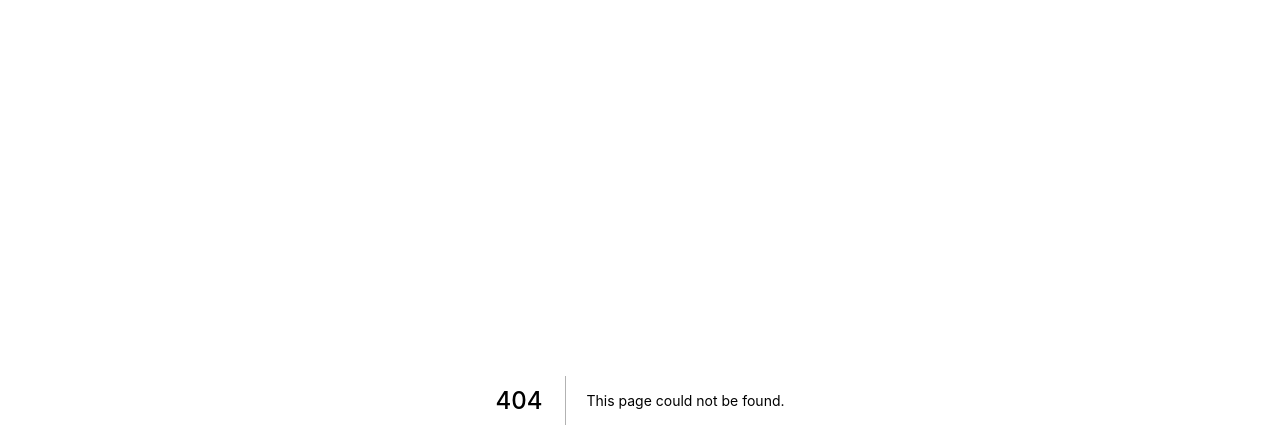
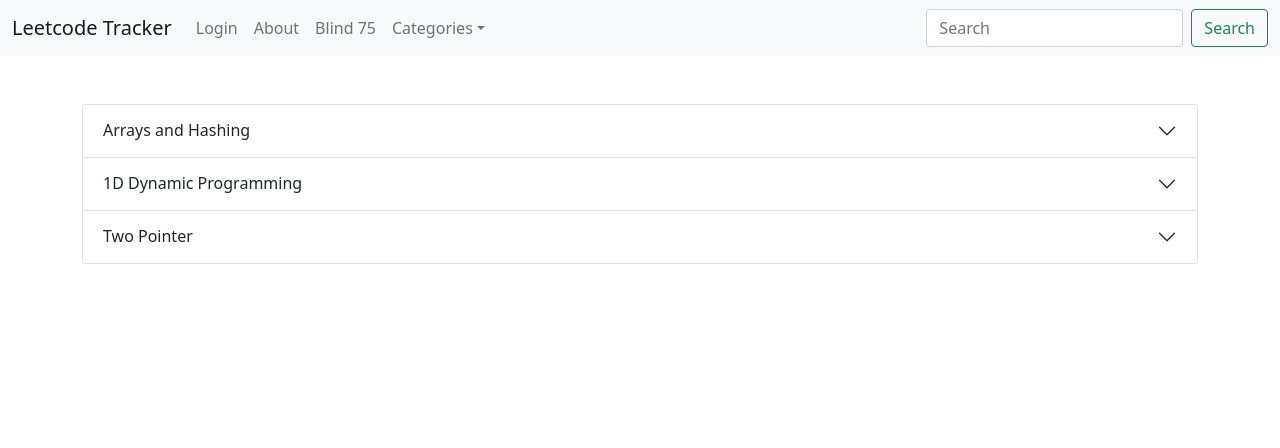
Before and after one commit to LoganLieou/lc-tracker, a Next.js app: page /blind in a window 1280 px wide. Before the commit this address had no page. Shown: the top 448 px of the page. Built offline with nearby package versions, Linux system fonts and the light colour scheme.

Commit message:
minor changes not finished at all too lazy

```diff
--- /dev/null
+++ b/pages/blind.js
@@ -0,0 +1,44 @@
+import { useState, useEffect } from 'react'
+import { Accordion, Form } from 'react-bootstrap'
+import { NB } from './index.js'
+
+export default function Blind() {
+  return (
+    <div>
+      <NB/>
+        <Accordion className="container mt-5 my-5">
+
+            <Accordion.Item eventKey="0">
+                <Accordion.Header>Arrays and Hashing</Accordion.Header>
+                    <Accordion.Body>
+                      <Form>
+                        <Form.Check type="checkbox" id="default-checkbox" label="Two Sum"/>
+                        <Form.Check type="checkbox" id="default-checkbox" label="Contains Duplicate"/>
+                        <Form.Check type="checkbox" id="default-checkbox" label="Valid Anagram"/>
+                        <Form.Check type="checkbox" id="default-checkbox" label="Group Anagrams"/>
+                        <Form.Check type="checkbox" id="default-checkbox" label="Top K Frequent Elements"/>
+                        <Form.Check type="checkbox" id="default-checkbox" label="Product of Array Except Self"/>
+                        <Form.Check type="checkbox" id="default-checkbox" label="Encode and Decode Strings"/>
+                        <Form.Check type="checkbox" id="default-checkbox" label="Longest Consecutive Sequence"/>
+                      </Form>
+                    </Accordion.Body>
+            </Accordion.Item>
+
+            <Accordion.Item eventKey="1">
+                <Accordion.Header>1D Dynamic Programming</Accordion.Header>
+                    <Accordion.Body>
+                        Filler asf...
+                    </Accordion.Body>
+            </Accordion.Item>
+
+            <Accordion.Item eventKey="2">
+                <Accordion.Header>Two Pointer</Accordion.Header>
+                    <Accordion.Body>
+                        Filler asf...
+                    </Accordion.Body>
+            </Accordion.Item>
+
+        </Accordion>
+    </div>
+  )
+}
--- a/pages/index.js
+++ b/pages/index.js
@@ -18,10 +18,7 @@
           >
             <Nav.Link href="/login">Login</Nav.Link>
             <Nav.Link href="/about">About</Nav.Link>
-            <Nav.Link
-              href="https://www.teamblind.com/post/New-Year-Gift---Curated-List-of-Top-75-LeetCode-Questions-to-Save-Your-Time-OaM1orEU">
-              Blind 75
-            </Nav.Link>
+            <Nav.Link href="/blind">Blind 75</Nav.Link>
             <NavDropdown title="Categories" id="navbarScrollingDropdown">
               <NavDropdown.Item href="/categories/array">Array</NavDropdown.Item>
               <NavDropdown.Item href="/categories/string">String</NavDropdown.Item>
```
